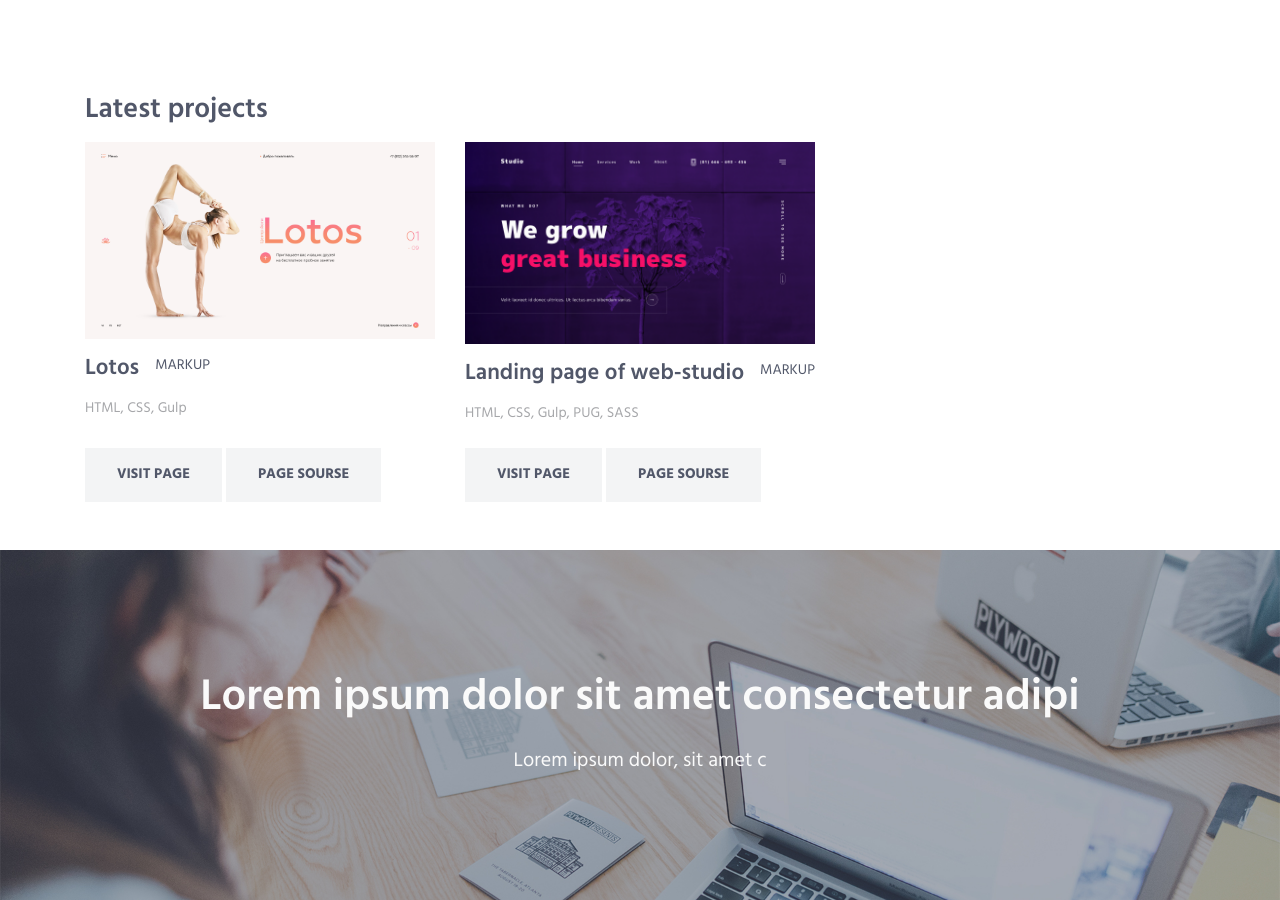
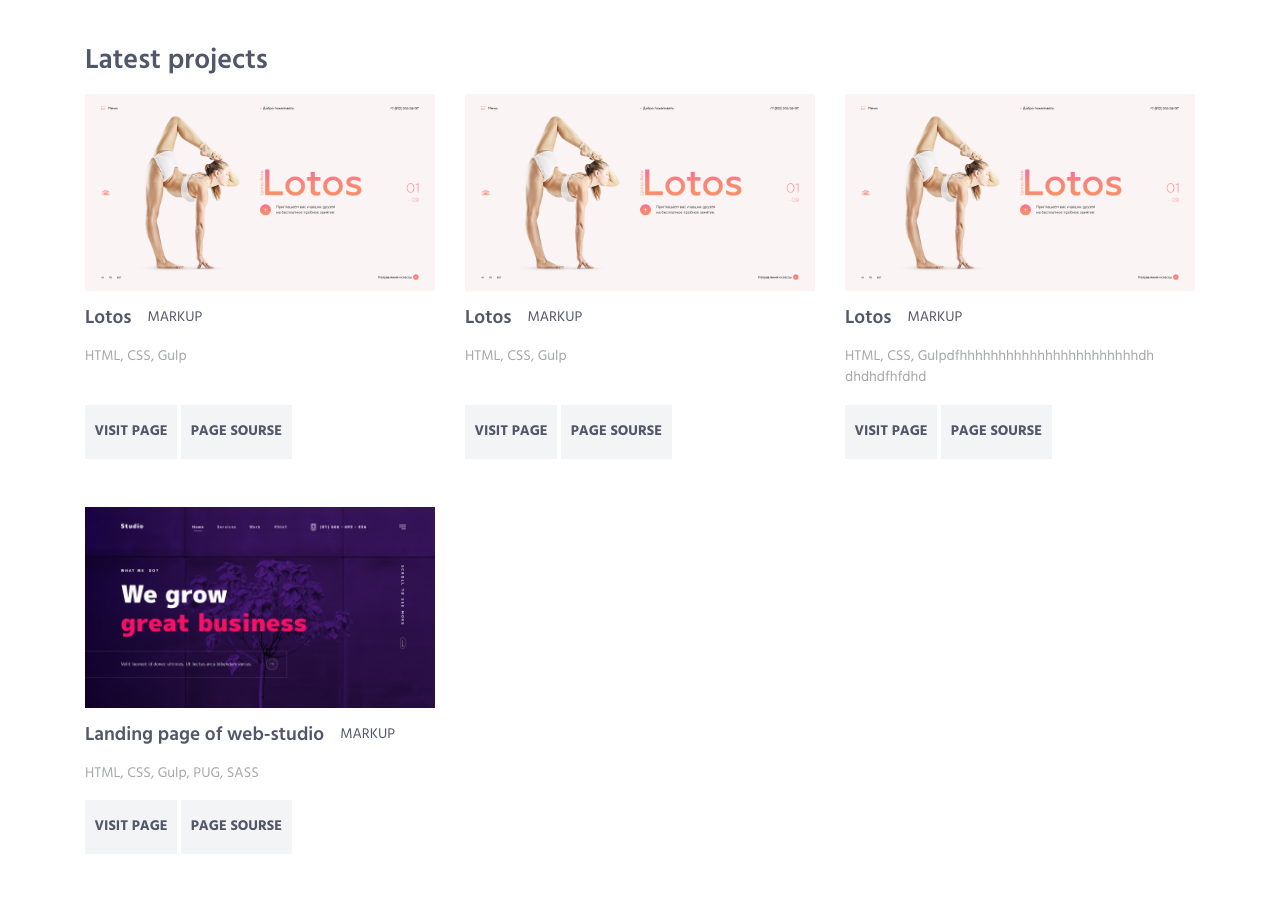
Before and after one commit to margaritakovalchuk/portfolio-page, a plain HTML site: page index.html in a window 1280 px wide. Shown: the part 1331-2231 px from the top of the page. Drawn offline with nearby package versions, Linux system fonts and the light colour scheme.

Commit message:
all html ans css ready

```diff
--- a/css/style.css
+++ b/css/style.css
@@ -26,6 +26,7 @@ ul {
   padding-left: 0;
   margin-bottom: 0;
 }
+
 /******************Header********************/
 header {
   background-color: #ffffff;
@@ -40,7 +41,7 @@ header {
   line-height: 1;
   font-weight: 900;
   text-transform: uppercase;
-  font-size: calc(19.2px + 3.2 * (100vw / 1080));
+  font-size: calc(19px + 3.2 * (100vw / 1080));
 }
 
 .brand-text__blue {
@@ -141,9 +142,13 @@ header {
   bottom: -0.38rem;
 }
 
+.bussines-card, .about, .projects {
+  scroll-margin-top: 3rem;
+}
+/*******************BUSSINES-CARD***********************/
 .scrollspy {
   position: relative;
-  /*8if enable makes second scrol*/
+  /*8if enable makes second scroll*/
   /* overflow-y: scroll; */
   height: 100vh;
 }
@@ -152,45 +157,6 @@ header {
   background-color: var(--main-bg-color);
   padding-top: 4rem;
 }
-
-@media (max-width: 991.98px) {
-  .navbar-nav .nav-item a.nav-link:last-child {
-    padding: 0.5rem 0 0.5rem 1.5rem;
-  }
-
-  .nav-link.active::before {
-    left: 0.3rem;
-  }
-
-  .nav-link::before {
-    left: 0.3rem;
-  }
-}
-
-/* @media (max-width: 575.98px) {
-} */
-
-@media (max-width: 768px) {
-  .card-name {
-    text-align: center;
-  }
-
-  .card-socials {
-    margin-bottom: 2rem;
-  }
-}
-
-@media (min-width: 768px) and (max-width: 1200px) {
-  .link {
-    padding: 1rem 0.6rem;
-  }
-}
-
-/* @media (min-width: 768px) and (max-width: 1200px) {
-  a.about-download {
-    padding: 0.6rem 1.6rem;
-  }
-} */
 
 .card-name {
   font-size: calc(48px + 16 * (100vw / 1080));
@@ -268,7 +234,7 @@ header {
 }
 
 .skills {
-  padding: 3rem 0;
+  padding-top: 3rem;
 }
 
 .skill {
@@ -324,6 +290,12 @@ header {
   margin-right: 1rem;
 }
 
+.work-description {
+  margin-bottom: 1rem;
+  overflow: hidden;
+  text-overflow: ellipsis;
+}
+
 .parallax {
   background-image: url(../assets/images/1920x1080/01.jpg);
   background-position: center;
@@ -372,3 +344,53 @@ header {
   color: #cccccf;
   text-decoration: none;
 }
+
+@media (max-width: 350px) {
+  .link {
+    padding: 1rem 0.6rem;
+  }
+}
+
+@media (max-width: 767px) {
+  .bussines-card, .about, .projects {
+    scroll-margin-top: 2rem;
+  }
+
+  .about,
+  .projects,
+  .footer-main {
+    padding: 2rem 0;
+  }
+
+  .card-name {
+    text-align: center;
+  }
+
+  .card-socials {
+    margin-bottom: 2rem;
+  }
+}
+
+@media (max-width: 992px) {
+  .navbar-nav .nav-item a.nav-link:last-child {
+    padding: 0.5rem 0 0.5rem 1.5rem;
+  }
+
+  .nav-link.active::before {
+    left: 0.3rem;
+  }
+
+  .nav-link::before {
+    left: 0.3rem;
+  }
+}
+
+@media  (min-width: 768px) and (max-width: 1999px) {
+  .link {
+    padding: 1rem 0.6rem;
+  }
+
+  .sub-heading {
+    font-size: 1.2rem;
+  }
+}
--- a/index.html
+++ b/index.html
@@ -85,7 +85,7 @@
                   class="col-sm-12 col-md-6 d-flex align-items-center align-items-md-start flex-column justify-content-center"
                 >
                   <p class="card-name">Marharyta Kovalchuk</p>
-                  <p class="card-position">Junior Frontend Developer</p>
+                  <p class="card-position text-center text-md-left">Junior Frontend Developer</p>
                   <ul class="card-socials d-flex">
                     <li>
                       <a
@@ -210,7 +210,7 @@
                       <div class="row">
                         <!--Lotos-->
                         <div
-                          class="col-12 col-md-4 d-flex flex-column justify-content-between"
+                          class="col-12 col-md-4 d-flex flex-column justify-content-between mb-4 mb-md-5"
                         >
                           <div class="work-wrapper">
                             <img
@@ -242,9 +242,76 @@
                             >
                           </div>
                         </div>
+                        <div
+                          class="col-12 col-md-4 d-flex flex-column justify-content-between mb-4 mb-md-5"
+                        >
+                          <div class="work-wrapper">
+                            <img
+                              class="img-fluid"
+                              src="assets/images/lotos.png"
+                              alt=""
+                            />
+                            <div
+                              class="work-title-wapper d-flex align-items-start"
+                            >
+                              <p class="sub-heading work-title">
+                                Lotos
+                              </p>
+                              <span class="work-label">Markup</span>
+                            </div>
+                            <p class="description work-description">
+                              HTML, CSS, Gulp
+                            </p>
+                          </div>
+                          <div class="work-button-wrapper">
+                            <a class="link" href="#" target="_blank"
+                              >Visit page</a
+                            >
+                            <a
+                              class="link"
+                              href="https://github.com/margaritakovalchuk/lotus"
+                              target="_blank"
+                              >Page sourse</a
+                            >
+                          </div>
+                        </div>
+                        <div
+                          class="col-12 col-md-4 d-flex flex-column justify-content-between mb-4 mb-md-5"
+                        >
+                          <div class="work-wrapper">
+                            <img
+                              class="img-fluid"
+                              src="assets/images/lotos.png"
+                              alt=""
+                            />
+                            <div
+                              class="work-title-wapper d-flex align-items-start"
+                            >
+                              <p class="sub-heading work-title">
+                                Lotos
+                              </p>
+                              <span class="work-label">Markup</span>
+                            </div>
+                            <p class="description work-description">
+                              HTML, CSS, Gulpdfhhhhhhhhhhhhhhhhhhhhhhhdh
+                              dhdhdfhfdhd
+                            </p>
+                          </div>
+                          <div class="work-button-wrapper">
+                            <a class="link" href="#" target="_blank"
+                              >Visit page</a
+                            >
+                            <a
+                              class="link"
+                              href="https://github.com/margaritakovalchuk/lotus"
+                              target="_blank"
+                              >Page sourse</a
+                            >
+                          </div>
+                        </div>
                         <!--Test-task-->
                         <div
-                          class="col-12 col-md-4 d-flex flex-column justify-content-between"
+                          class="col-12 col-md-4 d-flex flex-column justify-content-between mb-4 mb-md-5"
                         >
                           <div class="work-wrapper">
                             <img
```
